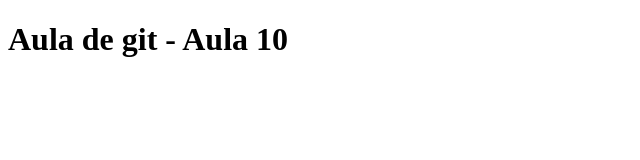
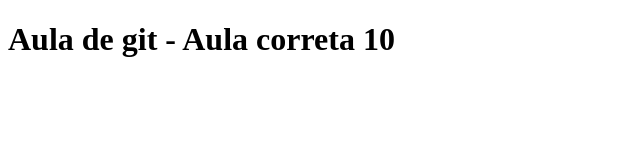
Before and after one commit to CintiaCRS/aula-cinco-git, a plain HTML site: page index.html in a window 1280 px wide. Shown: the whole page, without its empty margins (0-640 px from the left). Drawn offline with Linux system fonts and the light colour scheme.

Commit message:
funcionalidade2

```diff
--- a/index.html
+++ b/index.html
@@ -7,6 +7,6 @@
     <title>Documento 1</title>
 </head>
 <body>
-     <h1>Aula de git - Aula 10</h1>
+     <h1>Aula de git - Aula correta 10</h1>
 </body>
 </html>
```
